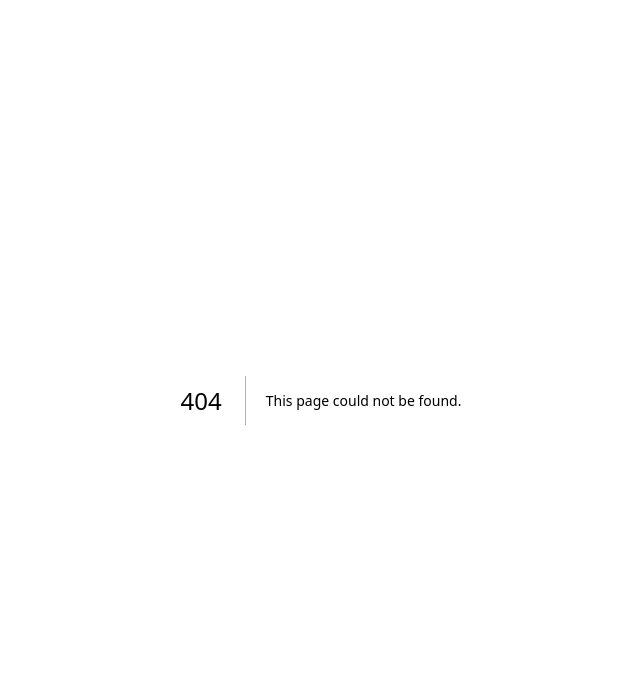
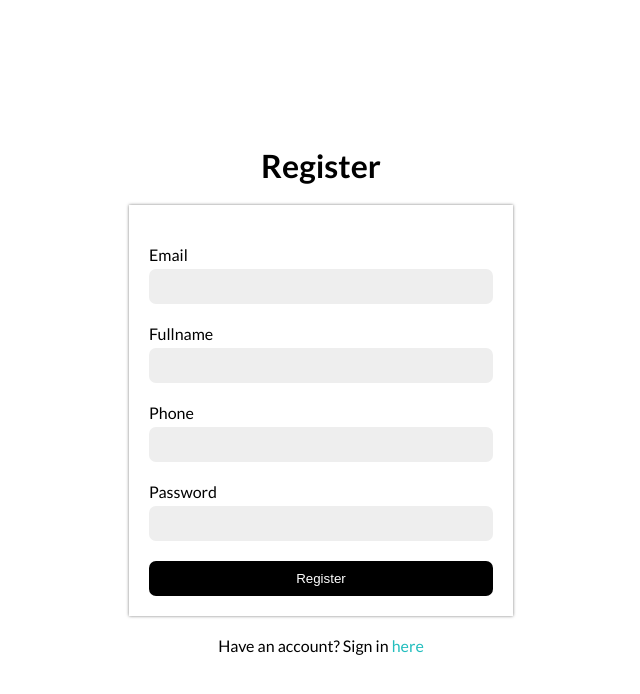
Before and after one commit to kibieptr/Piyyuuu-Store, a Next.js app: page /auth/register in a window 1280 px wide. Before the commit this address had no page. Shown: the top 694 px of the page, without its empty margins (319-959 px from the left). Built offline with nearby package versions, Linux system fonts and the light colour scheme.

Commit message:
add feature auth register

```diff
--- a/package.json
+++ b/package.json
@@ -9,13 +9,17 @@
     "lint": "next lint"
   },
   "dependencies": {
+    "bcrypt": "^5.1.1",
+    "firebase": "^10.11.1",
     "next": "14.0.3",
     "react": "^18",
-    "react-dom": "^18"
+    "react-dom": "^18",
+    "sass": "^1.76.0"
   },
   "devDependencies": {
     "@testing-library/jest-dom": "^6.4.5",
     "@testing-library/react": "^15.0.6",
+    "@types/bcrypt": "^5.0.2",
     "@types/node": "^20",
     "@types/react": "^18",
     "@types/react-dom": "^18",
--- /dev/null
+++ b/src/components/views/auth/Register/Register.module.scss
@@ -0,0 +1,50 @@
+.register {
+    display: flex;
+    align-items: center;
+    justify-content: center;
+    flex-direction: column;
+    height: 100vh;
+    width: 100vw;
+    &__error{
+        color: #d31;
+        margin-bottom: 10px;
+    }
+    &__title {
+        font-size: 32px;
+        margin-bottom: 20px;
+    }
+
+    &__form {
+        width: 30%;
+        padding: 20px;
+        box-shadow: 0 0 3px rgba(0,0,0,0.5);
+        margin-bottom: 20px;
+        &__item {
+            display: flex;
+            flex-direction: column;
+            margin: 20px 0;
+            &__input {
+                padding: 10px;
+                background-color: #eee;
+                margin-top: 5px;
+                border: none;
+                outline: none;
+                border-radius: 7px;
+            }
+        }
+        &__button {
+            background-color: #000;
+            color: #fff;
+            width: 100%;
+            padding: 10px;
+            border: none;
+            border-radius: 7px;
+        }
+    }
+
+    &__link {
+        a{
+            color: #23bebe;
+        }
+    }
+}
--- /dev/null
+++ b/src/components/views/auth/Register/index.tsx
@@ -0,0 +1,97 @@
+import Link from 'next/link'
+import styles from './Register.module.scss'
+import { useRouter } from 'next/router';
+import { FormEvent, use, useState } from 'react';
+
+const RegisterView = () => {
+
+    const [isLoading, setIsLoading] = useState(false);
+    const [error, setError] = useState('');
+
+    const {push} = useRouter();
+
+    const handleSubmit = async (event: FormEvent<HTMLFormElement>) => {
+        event.preventDefault();
+        setIsLoading(true);
+        setError('');
+        const form = event.target as HTMLFormElement;
+        const data = {
+            email: form.email.value,
+            fullname: form.fullname.value,
+            phone: form.phone.value,
+            password: form.password.value
+        };
+
+        const result = await fetch('/api/user/register', {
+            method: 'POST',
+            headers: {
+                'Content-Type': 'application/json'
+            },
+            body: JSON.stringify(data)
+        });
+
+        if (result.status === 200) {
+            form.reset();
+            setIsLoading(false);
+            push('/auth/login');
+        } else {
+            setIsLoading(false);
+            setError('Email is already in registered');
+        }
+    };
+
+    return (
+        <div className= {styles.register}>
+            <h1 className= {styles.register__title}>Register</h1>
+            {error && <p className= {styles.register__error}>{error}</p>}
+            <div className= {styles.register__form}>
+                <form onSubmit={handleSubmit}>
+                    <div className= {styles.register__form__item}>
+                        <label htmlFor="email">Email</label>
+                        <input
+                        name="email"
+                        id="email"
+                        type="email"
+                        className={styles.register__form__item__input}
+                        />
+                    </div>
+                    <div className= {styles.register__form__item}>
+                        <label htmlFor="fullname">Fullname</label>
+                        <input
+                        name="fullname"
+                        id="fullname"
+                        type="text"
+                        className={styles.register__form__item__input}
+                        />
+                    </div>
+                    <div className= {styles.register__form__item}>
+                        <label htmlFor="phone">Phone</label>
+                        <input
+                        name="phone"
+                        id="phone"
+                        type="number"
+                        className={styles.register__form__item__input}
+                        />
+                    </div>
+                    <div className= {styles.register__form__item}>
+                        <label htmlFor="password">Password</label>
+                        <input
+                        name="password"
+                        id="password"
+                        type="password"
+                        className={styles.register__form__item__input}
+                        />
+                    </div>
+                    <button type="submit" className={styles.register__form__button}>
+                        {isLoading ? 'Loading...' : 'Register'}
+                    </button>
+                </form>
+            </div>
+            <p className={styles.register__link}>
+                Have an account? Sign in <Link href="/login">here</Link>
+            </p>
+        </div>
+    )
+}
+
+export default RegisterView
--- /dev/null
+++ b/src/lib/firebase/init.ts
@@ -0,0 +1,13 @@
+import { initializeApp } from "firebase/app";
+
+const firebaseConfig = {
+  apiKey: process.env.FIREBASE_API_KEY,
+  authDomain: process.env.FIREBASE_AUTH_DOMAIN,
+  projectId: process.env.FIREBASE_PROJECT_ID,
+  storageBucket: process.env.FIREBASE_STORAGE_BUCKET,
+  messagingSenderId: process.env.FIREBASE_MESSAGING_SENDER_ID,
+  appId: process.env.FIREBASE_APP_ID,
+};
+
+const app = initializeApp(firebaseConfig);
+export default app;
--- /dev/null
+++ b/src/lib/firebase/service.ts
@@ -0,0 +1,57 @@
+import { addDoc, collection, doc, getDocs, getFirestore, query, where } from 'firebase/firestore';
+import app from './init';
+import bcyrpt from 'bcrypt';
+
+const firestore = getFirestore(app)
+
+export async function retriveData(collectionName: string) {
+    const snapshot = await getDocs(collection(firestore,collectionName));
+    const data = snapshot.docs.map((doc) => ({
+        id: doc.id,
+        ...doc.data()
+    }));
+
+    return data;
+}
+
+export async function retriveDataById(collectionName: string, id: string) {
+    const snapshot = await getDocs(doc)(firestore, collectionName, id);
+    const data = snapshot.data();
+    return data;
+}
+
+export async function signUp(userData: {
+    email: string;
+    fullname: string;
+    password: string;
+    phone: string;
+    role?: string
+}, callback: Function) {
+    const q = query(
+        collection(firestore, 'users'),
+        where('email', '==', userData.email),
+    );
+
+    const snapshot = await getDocs(q);
+    const data = snapshot.docs.map((doc) => ({
+        id: doc.id,
+        ...doc.data()
+    }));
+
+    if(data.length > 0) {
+        callback(false);
+    } else {
+        if (!userData.role) {
+            userData.role = 'member';
+        }
+        userData.password = await bcyrpt.hash(userData.password, 10);
+        await addDoc(collection(firestore, 'users'), userData)
+        .then(() => {
+            callback(true);
+        })
+        .catch((error) => {
+            callback(false);
+            console.log(error);
+        });
+    }
+}
--- a/src/pages/_app.tsx
+++ b/src/pages/_app.tsx
@@ -1,6 +1,16 @@
 import '@/styles/globals.css'
 import type { AppProps } from 'next/app'
+import { Lato } from 'next/font/google'
+
+const lato = Lato({
+  subsets: ['latin'],
+  weight: ['100', '300', '400', '700', '900']
+});
 
 export default function App({ Component, pageProps }: AppProps) {
-  return <Component {...pageProps} />
+  return (
+    <div className={lato.className}>
+      <Component {...pageProps} />
+    </div>
+  );
 }
--- /dev/null
+++ b/src/pages/api/user/register.ts
@@ -0,0 +1,19 @@
+import type { NextApiRequest, NextApiResponse } from 'next';
+import { signUp } from '@/lib/firebase/service';
+
+export default async function handler(req: NextApiRequest, res: NextApiResponse) {
+
+    if (req.method === 'POST') {
+       await signUp(
+        req.body,
+        (status: boolean) => {
+            if (status) {
+                res.status(200).json({ status: true, message: "success" });
+            } else {
+                res.status(400).json({ status: false, message: "failed" });
+            }
+        });
+    } else {
+        res.status(405).json({ status: false, statusCode: 405, message: "Method not allowed" });
+    }
+}
--- /dev/null
+++ b/src/pages/auth/register.tsx
@@ -0,0 +1,11 @@
+import RegisterView from "@/components/views/auth/Register"
+
+const RegisterPage = () => {
+    return (
+        <>
+            <RegisterView />
+        </>
+    )
+}
+
+export default RegisterPage;
--- a/src/styles/globals.css
+++ b/src/styles/globals.css
@@ -1,78 +1,3 @@
-:root {
-  --max-width: 1100px;
-  --border-radius: 12px;
-  --font-mono: ui-monospace, Menlo, Monaco, 'Cascadia Mono', 'Segoe UI Mono',
-    'Roboto Mono', 'Oxygen Mono', 'Ubuntu Monospace', 'Source Code Pro',
-    'Fira Mono', 'Droid Sans Mono', 'Courier New', monospace;
-
-  --foreground-rgb: 0, 0, 0;
-  --background-start-rgb: 214, 219, 220;
-  --background-end-rgb: 255, 255, 255;
-
-  --primary-glow: conic-gradient(
-    from 180deg at 50% 50%,
-    #16abff33 0deg,
-    #0885ff33 55deg,
-    #54d6ff33 120deg,
-    #0071ff33 160deg,
-    transparent 360deg
-  );
-  --secondary-glow: radial-gradient(
-    rgba(255, 255, 255, 1),
-    rgba(255, 255, 255, 0)
-  );
-
-  --tile-start-rgb: 239, 245, 249;
-  --tile-end-rgb: 228, 232, 233;
-  --tile-border: conic-gradient(
-    #00000080,
-    #00000040,
-    #00000030,
-    #00000020,
-    #00000010,
-    #00000010,
-    #00000080
-  );
-
-  --callout-rgb: 238, 240, 241;
-  --callout-border-rgb: 172, 175, 176;
-  --card-rgb: 180, 185, 188;
-  --card-border-rgb: 131, 134, 135;
-}
-
-@media (prefers-color-scheme: dark) {
-  :root {
-    --foreground-rgb: 255, 255, 255;
-    --background-start-rgb: 0, 0, 0;
-    --background-end-rgb: 0, 0, 0;
-
-    --primary-glow: radial-gradient(rgba(1, 65, 255, 0.4), rgba(1, 65, 255, 0));
-    --secondary-glow: linear-gradient(
-      to bottom right,
-      rgba(1, 65, 255, 0),
-      rgba(1, 65, 255, 0),
-      rgba(1, 65, 255, 0.3)
-    );
-
-    --tile-start-rgb: 2, 13, 46;
-    --tile-end-rgb: 2, 5, 19;
-    --tile-border: conic-gradient(
-      #ffffff80,
-      #ffffff40,
-      #ffffff30,
-      #ffffff20,
-      #ffffff10,
-      #ffffff10,
-      #ffffff80
-    );
-
-    --callout-rgb: 20, 20, 20;
-    --callout-border-rgb: 108, 108, 108;
-    --card-rgb: 100, 100, 100;
-    --card-border-rgb: 200, 200, 200;
-  }
-}
-
 * {
   box-sizing: border-box;
   padding: 0;
@@ -85,23 +10,7 @@
   overflow-x: hidden;
 }
 
-body {
-  color: rgb(var(--foreground-rgb));
-  background: linear-gradient(
-      to bottom,
-      transparent,
-      rgb(var(--background-end-rgb))
-    )
-    rgb(var(--background-start-rgb));
-}
-
 a {
   color: inherit;
   text-decoration: none;
 }
-
-@media (prefers-color-scheme: dark) {
-  html {
-    color-scheme: dark;
-  }
-}
```
Also changed, not shown: src/pages/auth/login.tsx (added, +9 -0 lines).
